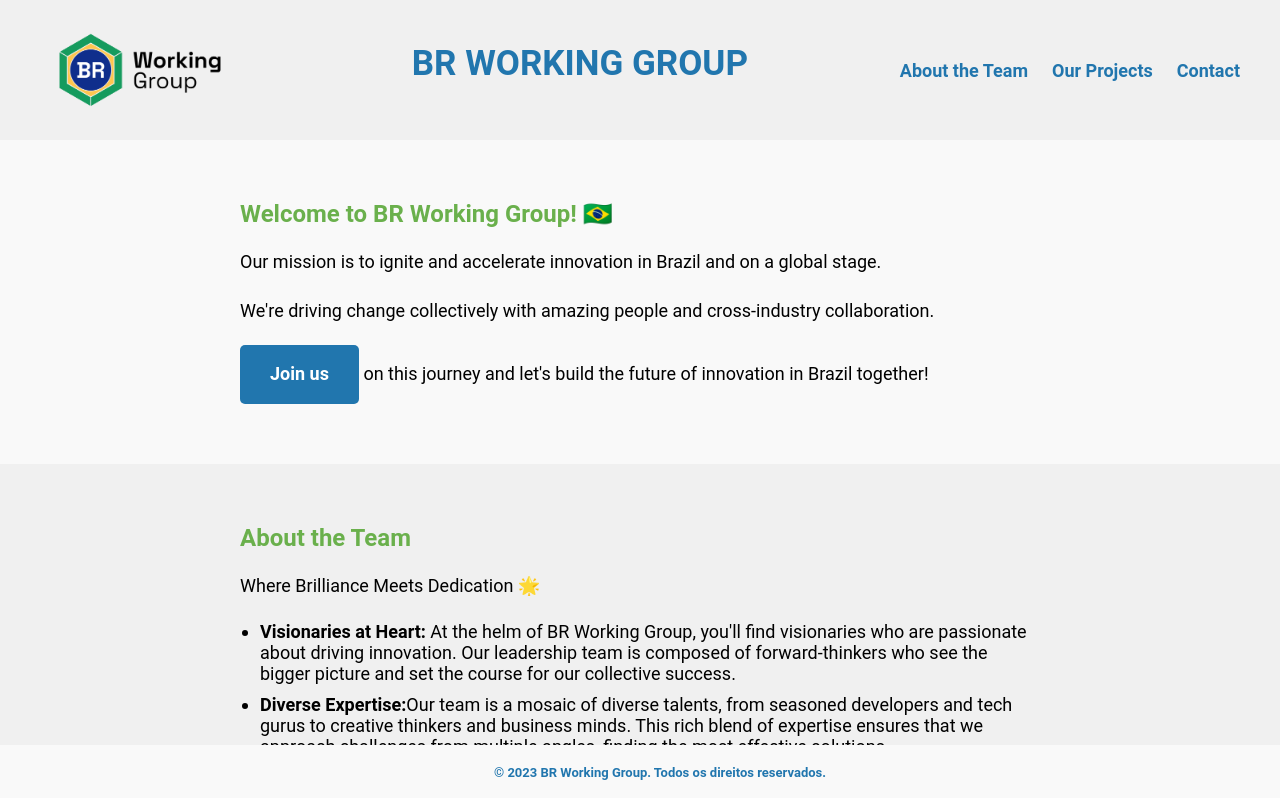
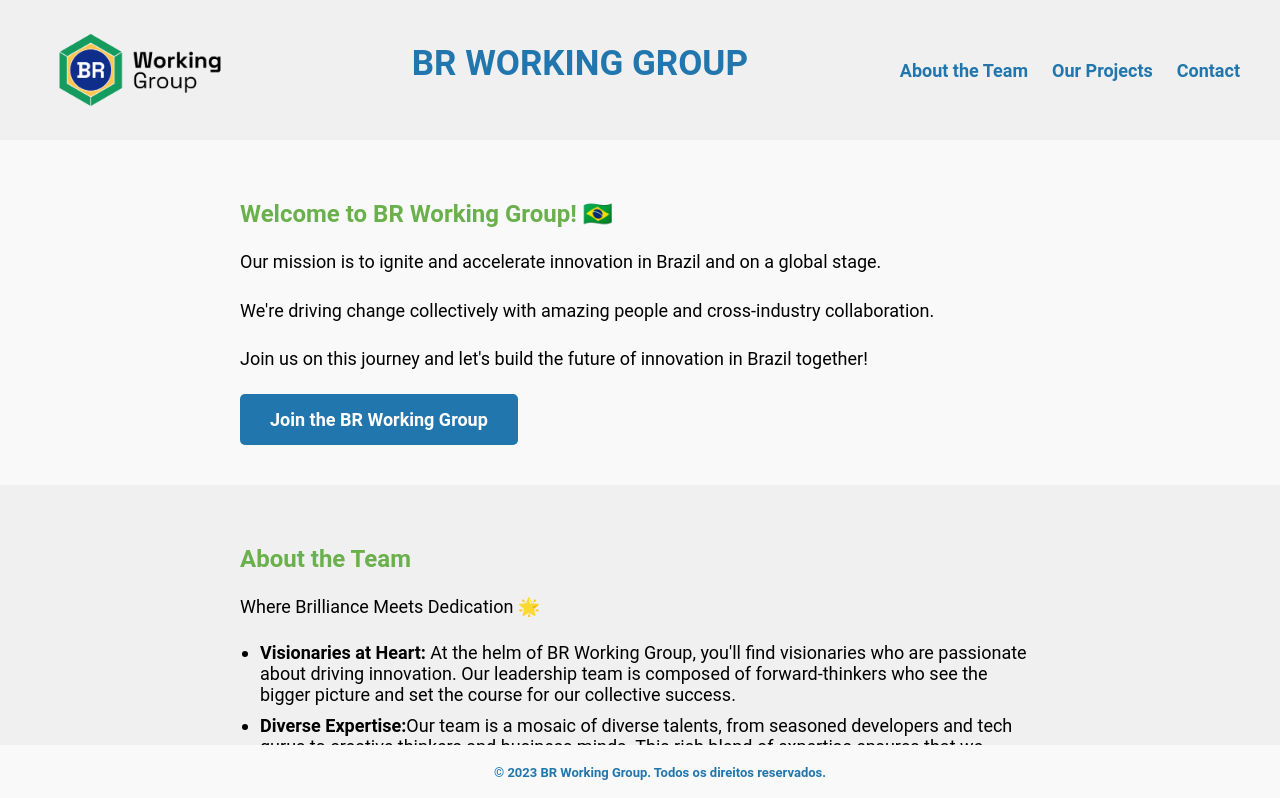
Before and after one commit to brwg/landing-page, a SvelteKit app: page / in a window 1280 px wide. Shown: the top 798 px of the page. Built offline with nearby package versions, Linux system fonts and the light colour scheme.

Commit message:
docs: add telegram group
Signed-off-by: Alexandre Nicastro <alexandre.nicastro@nikas.org>

```diff
--- a/src/routes/components/Presentation.svelte
+++ b/src/routes/components/Presentation.svelte
@@ -8,7 +8,8 @@
     <h2>Welcome to BR Working Group! 🇧🇷</h2>
     <p>Our mission is to ignite and accelerate innovation in Brazil and on a global stage.</p>
     <p>We're driving change collectively with amazing people and cross-industry collaboration.</p>
-    <p><a href="#join-us" class="cta-button">Join us</a> on this journey and let's build the future of innovation in Brazil together!</p>
+    <p>Join us on this journey and let's build the future of innovation in Brazil together!</p>
+    <a href="https://t.me/brazilwg" class="cta-button">Join the BR Working Group</a>
   </div>
 </section>
 
```
